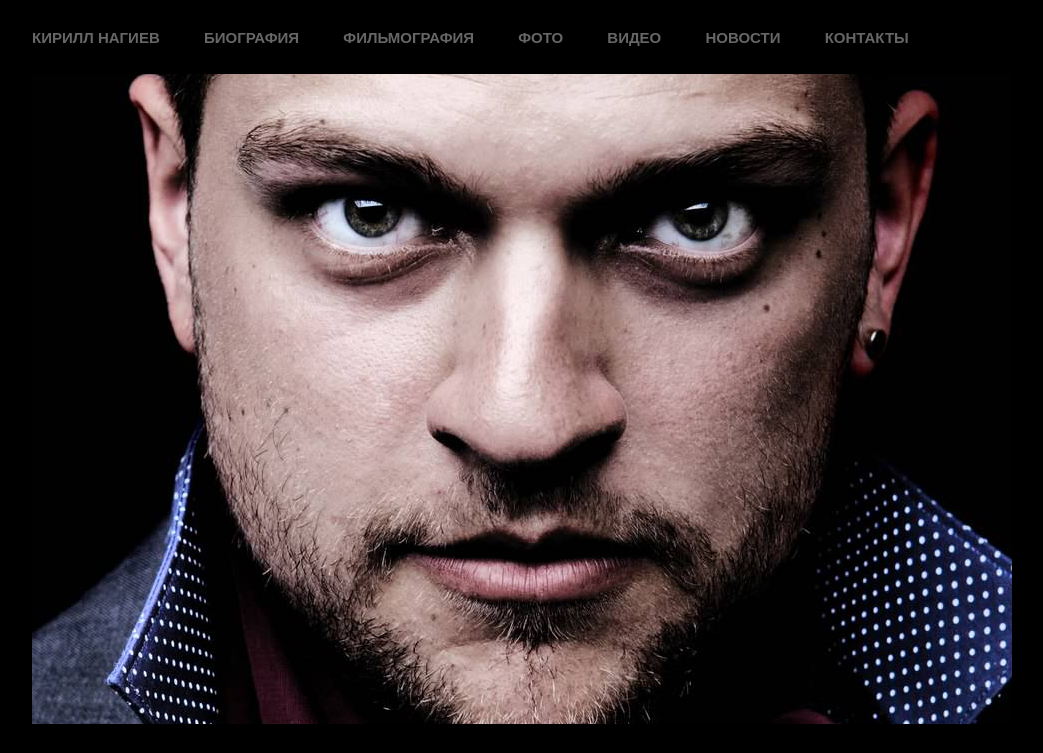
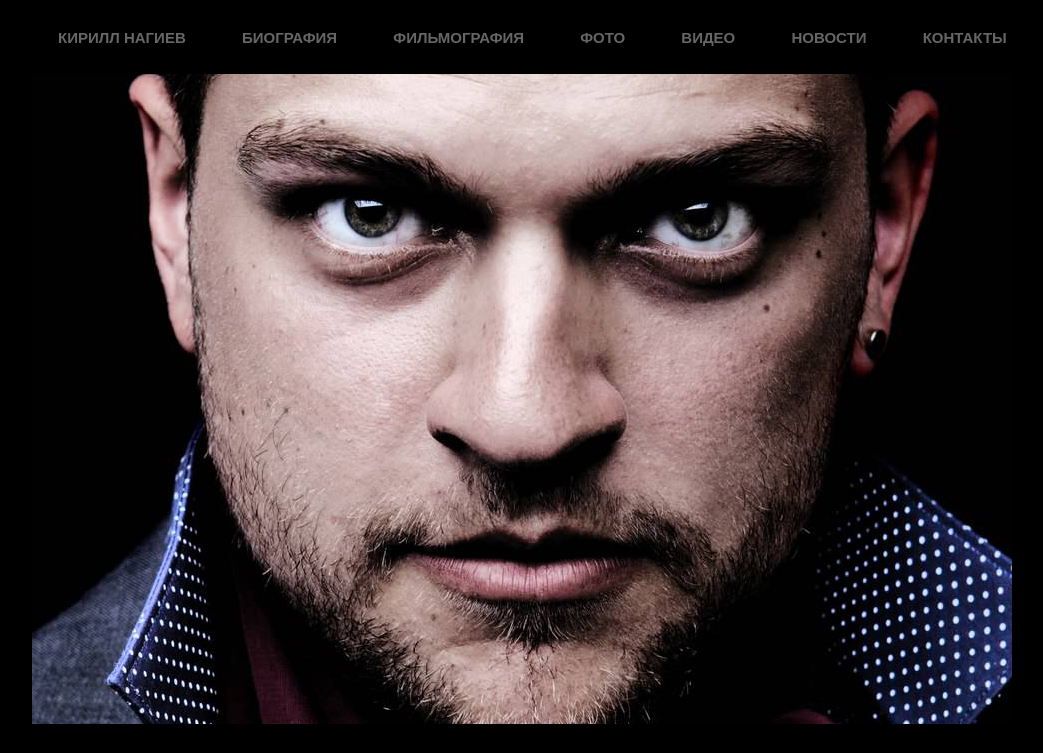
Before and after one commit to DrMartiner/kirillnagiev, a Django app: page / in a window 1280 px wide. Shown: the top 753 px of the page, without its empty margins (103-1146 px from the left). Run offline with Django 3.2, Linux system fonts and the light colour scheme; parts of the project's set-up code (start-up, migrations or seed data) failed here and were passed over.

Commit message:
Fix top menu

```diff
--- a/static/css/style.css
+++ b/static/css/style.css
@@ -14,7 +14,7 @@ header ul {
 }
 header ul li {
 	display: inline;
-	margin-right: 40px;
+    padding: 0 26px;
 	font-size: 15px;
 	font-weight: bolder;
 	font-family: Arial,serif;
```
